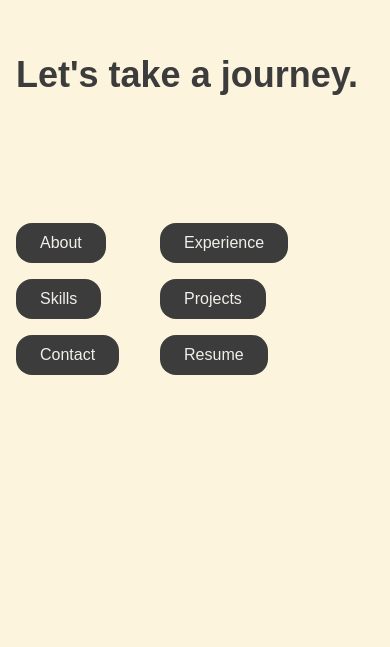
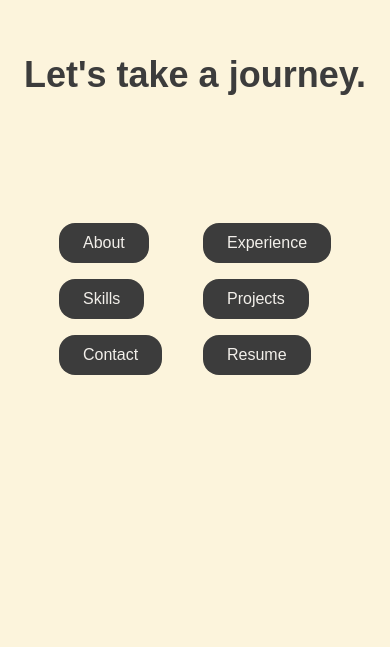
Before and after one commit to tanveersran/portfolio-website, a Next.js app: page / in a window 390 px wide. Shown: the part 917-1564 px from the top of the page. Built offline with nearby package versions, Linux system fonts and the light colour scheme.

Commit message:
adjust title and items alignment

```diff
--- a/src/components/SectionTitle.js
+++ b/src/components/SectionTitle.js
@@ -1,6 +1,6 @@
 const SectionTitle = ({ title }) => {
     return (
-        <span className="text-4xl text-primary-dark font-semibold">{title}</span>
+        <span className="flex justify-center text-4xl text-primary-dark font-semibold ">{title}</span>
     );
 }
 
--- a/src/components/input/FormInput.js
+++ b/src/components/input/FormInput.js
@@ -11,12 +11,12 @@ const FormInput = ({ label, isTextArea = false, ...otherProps }) => {
             {label && <label htmlFor={otherProps.name}>{label}</label>}
             {isTextArea ? (
                 <textarea
-                    className="p-2 border-2 border-primary-dark rounded-md md:w-2/3 lg:w-3/5"
+                    className="p-2 border-2 border-primary-dark rounded-md"
                     {...otherProps}
                 />
             ) : (
                 <input
-                    className="p-2 border-2 border-primary-dark rounded-md md:w-1/2 lg:w-1/3"
+                    className="p-2 border-2 border-primary-dark rounded-md"
                     {...otherProps}
                 />
             )}
--- a/src/screens/sections/ContactSection.js
+++ b/src/screens/sections/ContactSection.js
@@ -33,15 +33,15 @@ const ContactSection = ({ data }) => {
             initial={{ scale: 0.8 }}
             whileInView={{ scale: 1 }}
             transition={{ duration: 0.3 }}
-            className="flex flex-col pt-32 gap-8 px-4 mx-4 min-h-screen w-screen max-w-screen-lg lg:px-0 lg:mx-0 lg:gap-12"
+            className="flex flex-col items-center justify-center align-middle pt-32 gap-8 px-4 mx-4 min-h-screen w-screen max-w-screen-lg lg:px-0 lg:mx-0 lg:gap-12"
         >
             <SectionTitle title={data.contactSectionTitle} />
             <div className="flex flex-row items-center gap-4">
                 <img src={"./email.png"} alt="Contact" className="w-8 h-8" />
                 <p>{data.contactEmail}</p>
             </div>
-            <p>{data.contactSectionParagraph}</p>
-            <form onSubmit={handleSubmit} className="flex flex-col gap-8 ">
+            <p className="text-center">{data.contactSectionParagraph}</p>
+            <form onSubmit={handleSubmit} className="flex flex-col gap-8 justify-center items-center ">
                 <FormInput type="text" name="name" placeholder="Name" required onChange={handleChange} />
                 <FormInput type="email" name="email" placeholder="Email" required onChange={handleChange} />
                 <FormInput name="message" isTextArea={true} placeholder="Message" required onChange={handleChange} />
--- a/src/screens/sections/MobileNavSection.js
+++ b/src/screens/sections/MobileNavSection.js
@@ -9,7 +9,7 @@ const MobileNavSection = ({ data }) => {
       initial={{ scale: 0.8 }}
       whileInView={{ scale: 1 }}
       transition={{ duration: 0.3 }}
-      className="flex flex-col pt-32 gap-32 px-4 mx-4 h-screen w-screen max-w-screen-lg lg:hidden">
+      className="flex flex-col items-center pt-32 gap-32 px-4 mx-4 min-h-screen w-screen max-w-screen-lg lg:hidden">
       <SectionTitle title={data.sectionOneDescription} />
       <DarkButtonSet portfolioLink={data.portfolioLink} />
     </motion.section>
```
